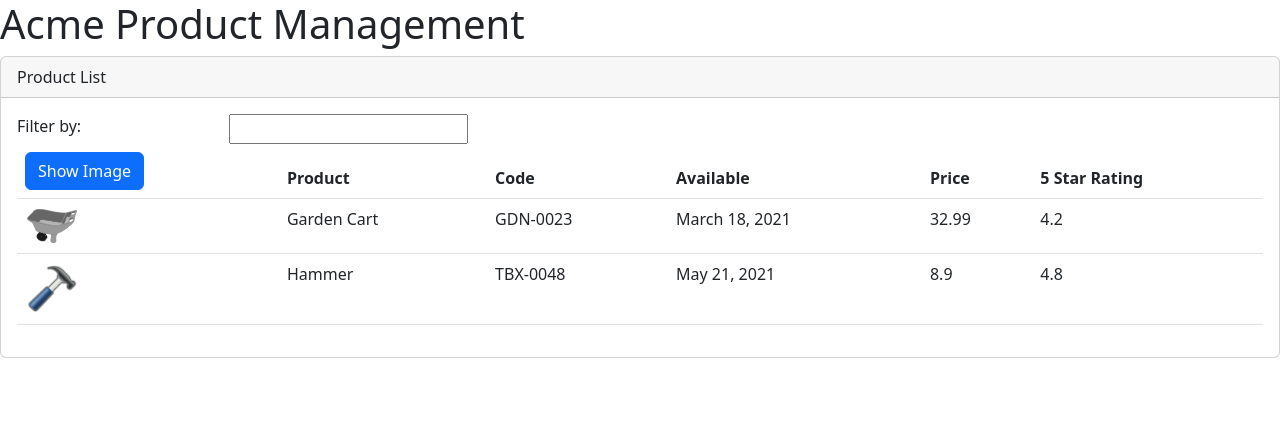
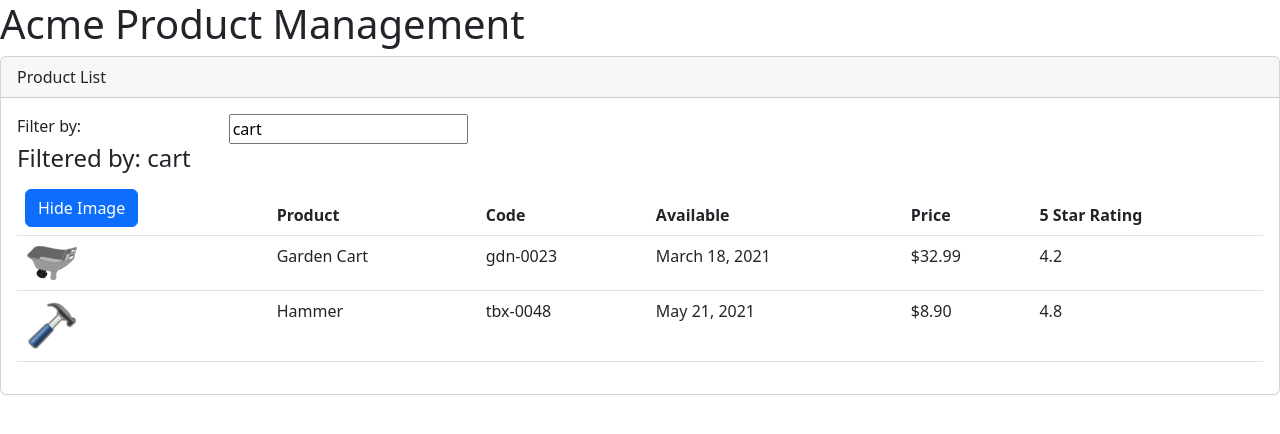
Before and after one commit to enurberk/AngularGettingStarted, an Angular app: page / in a window 1280 px wide. Both pictures are taken after a click on the button "Show Image". Shown: the top 434 px of the page. Built offline with nearby package versions, Linux system fonts and the light colour scheme.

Commit message:
two way binding and pipes added

```diff
--- a/src/app/products/product-list.component.html
+++ b/src/app/products/product-list.component.html
@@ -6,16 +6,23 @@
       <div class='row'>
         <div class='col-md-2'>Filter by:</div>
         <div class='col-md-4'>
-          <input type='text' />
+          <input type='text'
+            [(ngModel)]='listFilter'/>
         </div>
-    </div>
+      </div>
+      <div class='row'>
+        <div class='col-md-6'>
+          <h4>Filtered by: {{listFilter}}</h4>
+        </div>
+      </div>
       <div class='table-responsive'>
         <table class='table' *ngIf='products.length'>
           <thead>
             <tr>
               <th>
-                <button class='btn btn-primary'>
-                  Show Image
+                <button class='btn btn-primary'
+                (click) = 'toggleImage()'>
+                  {{showImage ? 'Hide' : 'Show'}} Image
                 </button>
               </th>
               <th>Product</th>
@@ -28,15 +35,16 @@
           <tbody>
             <tr *ngFor='let product of products'>
                 <td>
-                  <img [src]='product.imageUrl'
+                  <img *ngIf='showImage'
+                        [src]='product.imageUrl'
                         [title]='product.productName'
                         [style.width.px]='imageWidth'
                         [style.margin.px]='imageMargin'>
                 </td>
                 <td>{{product.productName}}</td>
-                <td>{{product.productCode}}</td>
+                <td>{{product.productCode | lowercase}}</td>
                 <td>{{product.releaseDate}}</td>
-                <td>{{product.price}}</td>
+                <td>{{product.price | currency:'USD':'symbol':'1.2-2'}}</td>
                 <td>{{product.starRating}}</td>
             </tr>
           </tbody>
--- a/src/app/products/product-list.component.ts
+++ b/src/app/products/product-list.component.ts
@@ -9,6 +9,8 @@ export class ProductListComponent{
     pageTitle: string = 'Product List';
     imageWidth: number = 50;
     imageMargin: number = 2;
+    showImage: boolean = false;
+    listFilter: string = 'cart';
     products: any[] = [
         {
             "productId": 2,
@@ -31,4 +33,7 @@ export class ProductListComponent{
             "imageUrl": "assets/images/hammer.png"
         }
     ];
+    toggleImage(): void{
+        this.showImage = ! this.showImage;
+    }
 }
```
Also changed, not shown: src/app/app.module.ts (+6 -1 lines).
